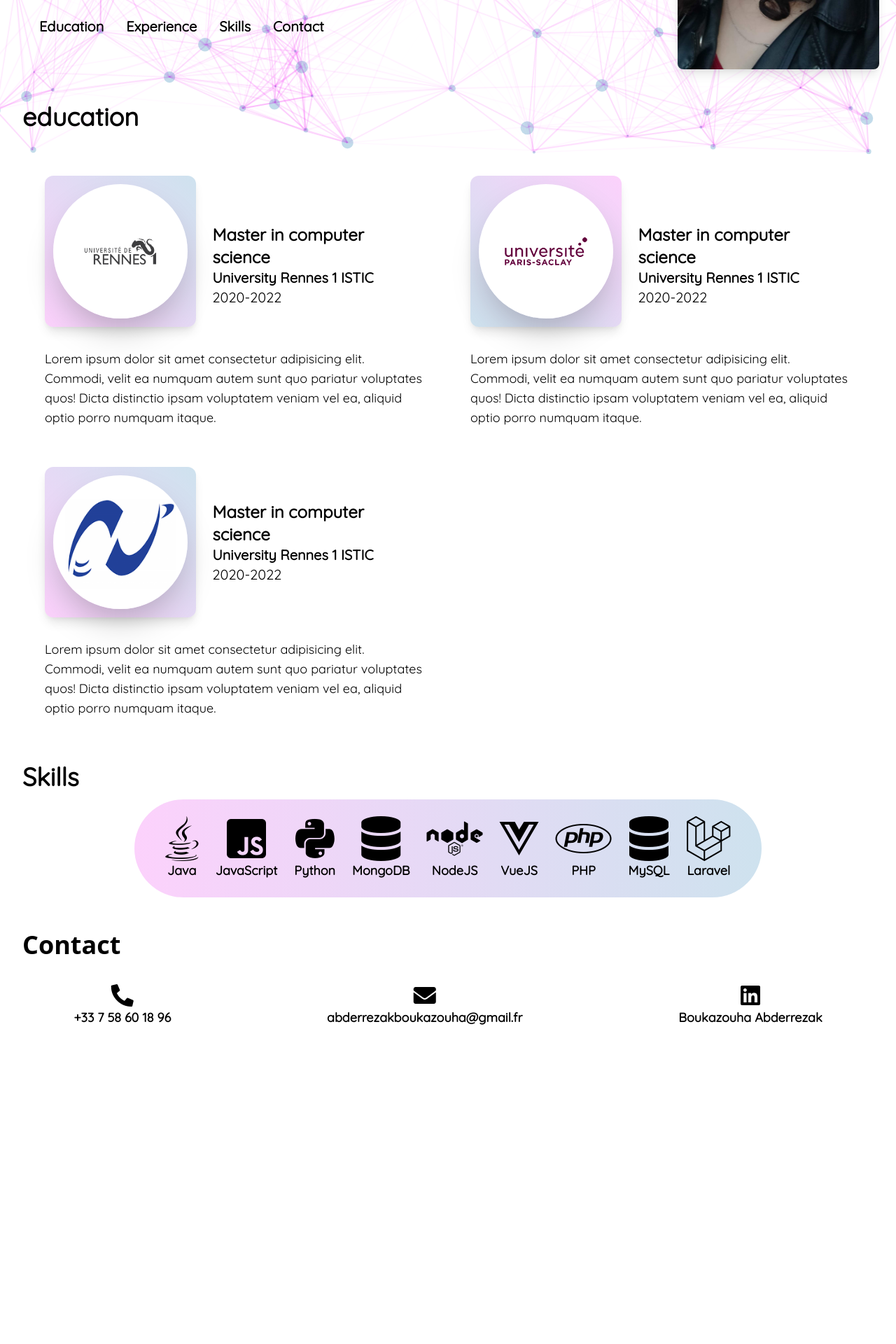
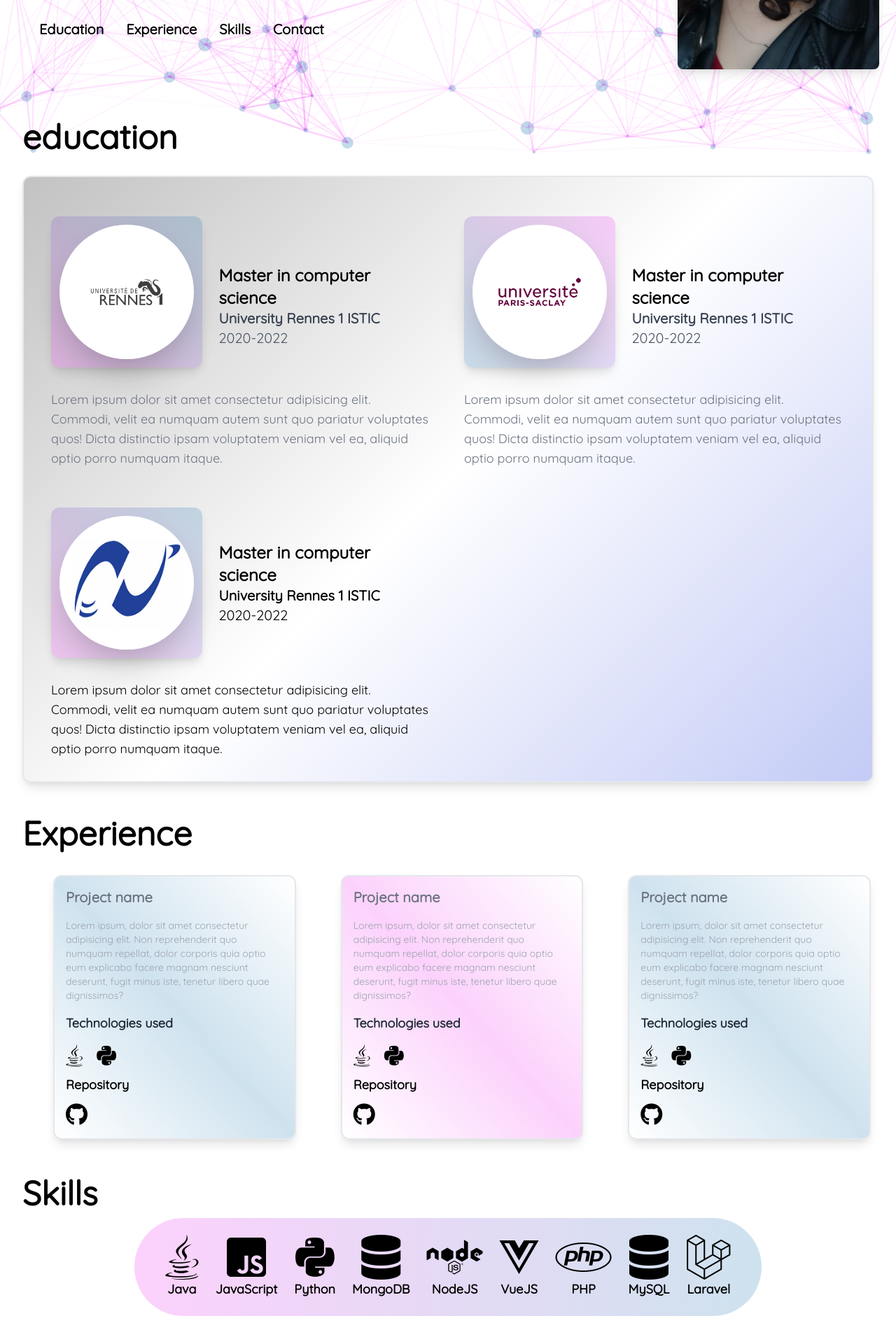
Before and after one commit to abderrezakBKZ/Portfolio, a Vue app: page / in a window 1280 px wide. Shown: the part 420-2340 px from the top of the page at 70% size. Before the commit the page ends 1912 px from the top, so only its background shows below. Built offline with nearby package versions, Linux system fonts and the light colour scheme.

Commit message:
completed , lacks informations

```diff
--- a/src/App.vue
+++ b/src/App.vue
@@ -1,5 +1,5 @@
 <template>
-<div>
+<div class=" ">
   <ParticlesJS/>
 
 
@@ -28,8 +28,14 @@ export default {
 
 
 <style>
-@import url('https://fonts.googleapis.com/css2?family=Quicksand:wght@400&display=swap');*{
+@import url('https://fonts.googleapis.com/css2?family=Quicksand:wght@400&display=swap');
+*{
   font-family: 'Quicksand', sans-serif;
 
+
 }
+
+
+
+
 </style>
--- a/src/components/Contact.vue
+++ b/src/components/Contact.vue
@@ -20,6 +20,9 @@
       </span>
       </a>
     </div>
+    <div class="py-8 bg-gray-100 ">
+        <p class="text-xl font-bold text-center">2021-BOUKAZOUHA Abderrezak</p>
+    </div>
   </div>
 </template>
 
--- a/src/components/Education.vue
+++ b/src/components/Education.vue
@@ -1,8 +1,8 @@
 <template>
-  <div class="mx-6 md:mx-8 font-sans">
-    <p class="text-4xl font-bold py-6">education</p>
+  <div class="mx-6 md:mx-8 my-12">
+    <p class="text-4xl md:text-5xl font-bold">education</p>
     <!-- liste des elements -->
-    <div class="flex flex-col lg:grid lg:grid-cols-2 flex-wrap">
+    <div class="flex flex-col lg:grid lg:grid-cols-2 flex-wrap background p-4 rounded-xl border-2 shadow-lg mt-8">
         <!-- premier element -->
       <div class="flex flex-col mx-auto md:max-w-xl mt-6 p-4">
 
@@ -87,3 +87,10 @@ export default {
   name: "Education",
 };
 </script>
+
+<style scoped>
+.background {
+  background: rgb(194,194,194);
+  background: linear-gradient(135deg, rgba(194,194,194,1) 0%, rgba(255,255,255,1) 50%, rgba(195,203,246,1) 100%);
+}
+</style>
--- a/src/components/Experience.vue
+++ b/src/components/Experience.vue
@@ -0,0 +1,72 @@
+<template>
+  <div class=" mx-6 md:mx-8">
+
+    <p class="text-4xl md:text-5xl font-bold ">Experience</p>
+      <!-- début de la section -->
+    <span class="p-1 grid grid-cols-1 gap-6 lg:flex lg:flex-row  lg:justify-center  mt-8">
+     <!-- premier element -->
+     <span class="max-w-sm ml-10 bg-gradient-to-bl from-white via-blueDots to-white  rounded-xl p-4 border-2 shadow-lg">
+          <p class="text-xl font-semibold mb-4 text-gray-500 ">Project name</p>
+      <p class="font-light text-sm text-gray-400">
+        Lorem ipsum, dolor sit amet consectetur adipisicing elit. Non
+        reprehenderit quo numquam repellat, dolor corporis quia optio eum
+        explicabo facere magnam nesciunt deserunt, fugit minus iste, tenetur
+        libero quae dignissimos?
+      </p>
+      <p class="my-4  text-lg font-semibold text-gray-800">Technologies used</p>
+      <span class="flex flex-row">
+          <i class="fab fa-java fa-2x pr-5"></i>
+          <i class="fab fa-python fa-2x pr-5"></i>
+      </span>
+      <p class="text-lg font-semibold my-3">Repository</p>
+      <i class="fab fa-github fa-2x"></i>
+     </span>
+     <!-- fin premier element -->
+     <!-- deuxieme element -->
+      <span class="max-w-sm ml-10 bg-gradient-to-bl from-white via-purpoleLine to-white rounded-xl p-4 border-2 shadow-lg">
+          <p class="text-xl font-semibold mb-4 text-gray-500">Project name</p>
+      <p class="font-light text-sm text-gray-400">
+        Lorem ipsum, dolor sit amet consectetur adipisicing elit. Non
+        reprehenderit quo numquam repellat, dolor corporis quia optio eum
+        explicabo facere magnam nesciunt deserunt, fugit minus iste, tenetur
+        libero quae dignissimos?
+      </p>
+      <p class="my-4  text-lg font-semibold text-gray-800">Technologies used</p>
+      <span class="flex flex-row">
+          <i class="fab fa-java fa-2x pr-5"></i>
+          <i class="fab fa-python fa-2x pr-5"></i>
+
+      </span>
+      <p class="text-lg font-semibold my-3">Repository</p>
+      <i class="fab fa-github fa-2x"></i>
+     </span>
+     <!-- fin deuxieme element  -->
+     <!-- debut troisieme element -->
+     <span class="max-w-sm ml-10 bg-gradient-to-bl from-white via-blueDots to-white  rounded-xl p-4 border-2 shadow-lg">
+          <p class="text-xl font-semibold mb-4 text-gray-500">Project name</p>
+      <p class="font-light text-sm text-gray-400">
+        Lorem ipsum, dolor sit amet consectetur adipisicing elit. Non
+        reprehenderit quo numquam repellat, dolor corporis quia optio eum
+        explicabo facere magnam nesciunt deserunt, fugit minus iste, tenetur
+        libero quae dignissimos?
+      </p>
+      <p class=" text-lg font-semibold text-gray-800 my-4">Technologies used</p>
+      <span class="flex flex-row">
+          <i class="fab fa-java fa-2x pr-5"></i>
+          <i class="fab fa-python fa-2x pr-5"></i>
+
+      </span>
+      <p class="text-lg font-semibold my-3">Repository</p>
+      <i class="fab fa-github fa-2x"></i>
+     </span>
+    </span>
+
+    <!-- fin des elements -->
+  </div>
+</template>
+
+<script>
+export default {
+  name: "Experience",
+};
+</script>
--- a/src/components/Header.vue
+++ b/src/components/Header.vue
@@ -7,7 +7,7 @@
         alt=""
       />
       <div class="lg:flex lg:flex-col lg:justify-center mx-6 lg:mx-8">
-        <p class="text-4xl font-bold py-6">About me</p>
+        <p class="text-4xl py-6  md:text-5xl font-bold">About me</p>
         <p class="text-xl font-normal">
           Lorem ipsum dolor sit amet consectetur adipisicing elit. Nihil animi
           id ipsa. Quis, quam omnis atque laboriosam inventore architecto sequi
--- a/src/components/ParticulesJS.vue
+++ b/src/components/ParticulesJS.vue
@@ -5,6 +5,7 @@
   <div class="absolute inset-0">
       <Header />
       <Education  />
+      <Experience />
       <Skills  />
       <Contact />
   </div>
@@ -16,6 +17,7 @@
  import Education from './Education.vue'
  import Skills from './Skills.vue'
  import Contact from './Contact.vue'
+ import Experience from './Experience.vue'
 export default {
   name: 'ParticlesJS',
   components : {
@@ -23,6 +25,7 @@ export default {
      Education,
      Skills,
      Contact,
+     Experience,
   },
 
   mounted () {
--- a/src/components/Skills.vue
+++ b/src/components/Skills.vue
@@ -1,7 +1,7 @@
 <template>
   <div>
     <div class="mx-6 md:mx-8 font-sans mt-6">
-      <p class="text-4xl font-bold pt-6 pb-3">Skills</p>
+      <p class="text-4xl md:text-5xl font-bold pt-6 pb-3">Skills</p>
     </div>
 
 <div class="mx-4">
--- a/tailwind.config.js
+++ b/tailwind.config.js
@@ -2,12 +2,13 @@ module.exports = {
   purge: { content: ['./public/**/*.html', './src/**/*.vue'] },
   darkMode: false, // or 'media' or 'class'
   theme: {
-    colors : {
-      purpoleLine : 'rgb(239, 27, 239,0.2)',
-      blueDots : 'rgb(10, 110, 171,0.2)'
-    },
+
     extend:
      {
+      colors : {
+        purpoleLine : 'rgb(239, 27, 239,0.2)',
+        blueDots : 'rgb(10, 110, 171,0.2)'
+      },
 
     },
   },
```
